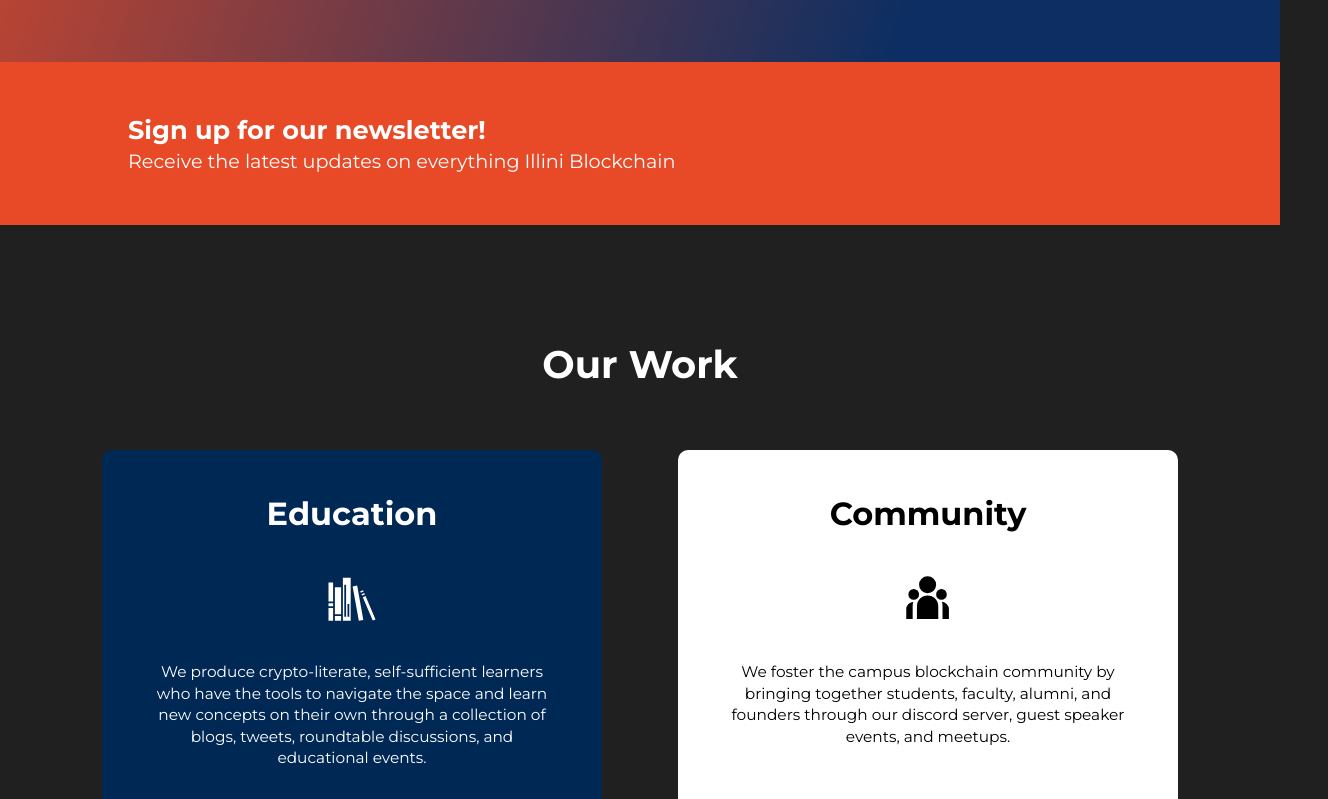
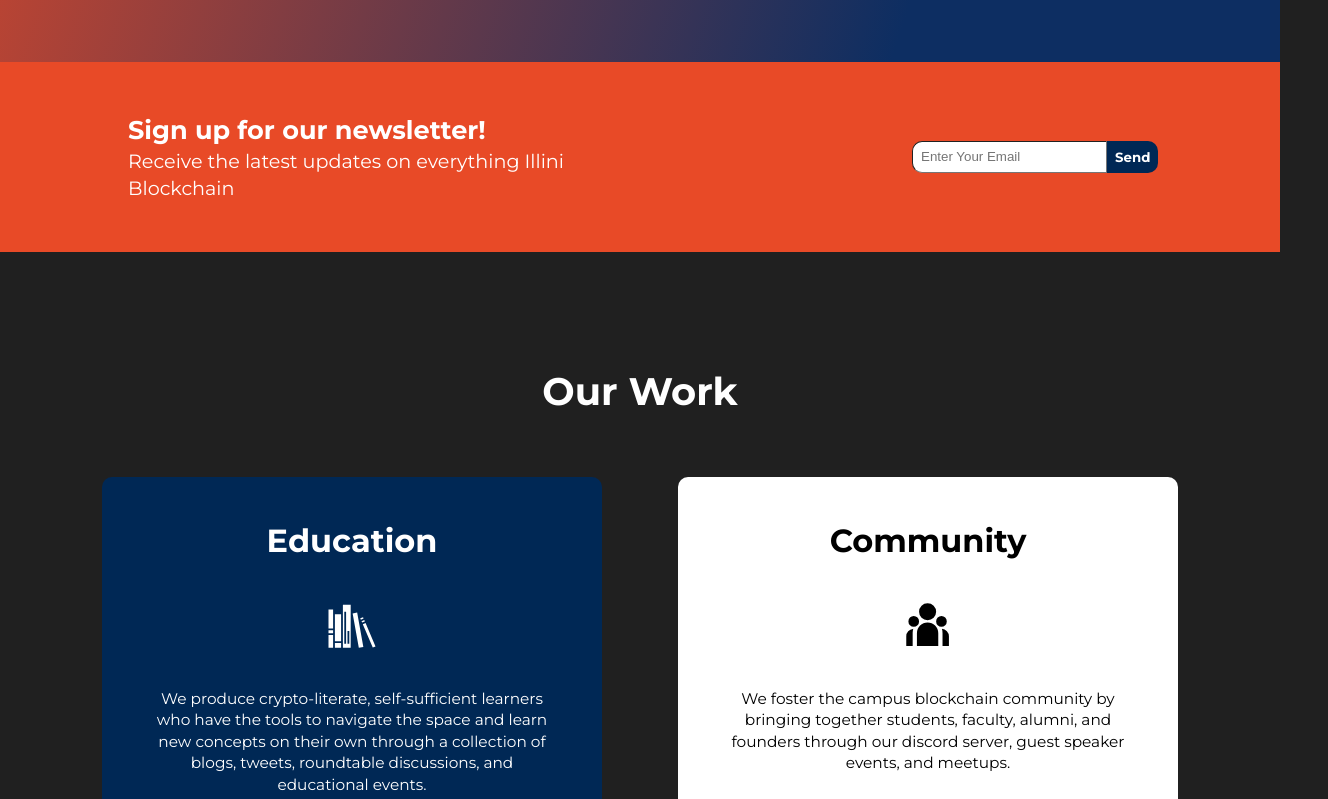
Before and after one commit to IlliniBlockchain/website, a Next.js app: page / in a window 1280 px wide. Shown: the part 740-1539 px from the top of the page, 1328 px wide, since content can reach past the window. Built offline with nearby package versions, Linux system fonts and the light colour scheme.

Commit message:
add netlify email form

```diff
--- /dev/null
+++ b/components/EmailForm/FormStyles.js
@@ -0,0 +1,34 @@
+import styled from "styled-components";
+
+const FormInput = styled.input`
+border-width:1px;
+height:100%;
+border-radius: 10px 0 0 10px;
+padding:.5rem;
+
+`
+
+const FormContainer = styled.div`
+margin-right:10%;
+min-width:20%;
+margin-left:10%;
+align-self:center;
+padding:1rem;
+`
+
+const Form = styled.form`
+display:flex;
+height:2rem;
+`
+
+const FormButton = styled.button`
+background-color:var(--navy-blue);
+border-width:0;
+color:white;
+font-family:Montserrat;
+font-weight:bold;
+border-radius: 0 10px 10px 0;
+padding:.5rem;
+align-self:center;
+`
+export {FormInput, FormContainer, Form, FormButton}
--- /dev/null
+++ b/components/EmailForm/index.js
@@ -0,0 +1,82 @@
+import React from 'react'
+import {useState, useEffect} from 'react'
+import { Form, FormInput, FormContainer, FormButton } from './FormStyles'
+
+const EmailForm = () => {
+
+    const [formData, setFormData] = useState({
+        email: '',
+    })
+
+    const handleChange = e => {
+        const { name, value } = e.target
+        setFormData({
+            ...formData,
+            [name]: value
+        })
+    }
+
+    const [errors, setErrors] = useState({})
+    const validate = (formData) => {
+        let formErrors = {}
+        if(!formData.email){
+            formErrors.email = 'Email required'
+        }
+        return formErrors
+    }
+
+    const [isSubmitted, setIsSubmitted] = useState(false)
+
+    const handleSubmit = e => {
+        setErrors(validate(formData))
+        setIsSubmitted(true)
+        e.preventDefault();
+
+    }
+
+    const encode = (data) => {
+        return Object.keys(data)
+            .map(key => encodeURIComponent(key) + '=' + encodeURIComponent(data[key]))
+            .join('&');
+      }
+
+    useEffect(() => {
+        if(Object.keys(errors).length === 0 && isSubmitted){
+
+            fetch('/', {
+                method: 'POST',
+                headers: { 'Content-Type': 'application/x-www-form-urlencoded' },
+                body: encode({ 'form-name': 'contact-form', ...formData })
+            })
+            .then(() => alert('Success!'))
+            .then(() => setIsSubmitted(false))
+            .then(() => setFormData({email: ''}))
+            .catch(error => alert(error))
+        }
+    }, [errors, formData, isSubmitted])
+
+    return (
+        <FormContainer>
+            <Form onSubmit={handleSubmit}>
+                <div className='form-inputs'>
+                    <label htmlFor='email' className='form-label'/>
+                    <FormInput
+                        type='email'
+                        name='email'
+                        id='email'
+                        className='form-input'
+                        placeholder='Enter Your Email'
+                        value={formData.email}
+                        onChange={handleChange}/>
+                    {errors.email && <p>{errors.email}</p>}
+                </div>
+                <FormButton type='submit' className='form-input-btn'>
+                    Send
+                </FormButton>
+            </Form>
+        </FormContainer>
+
+    )
+}
+
+export default EmailForm
--- a/components/home/NewsletterBanner/NewsletterBackground.js
+++ b/components/home/NewsletterBanner/NewsletterBackground.js
@@ -5,6 +5,12 @@ background-color: var(--orange);
 padding: 50px 0;
 top:-5.5rem;
 position:relative;
+display:flex;
+flex-direction:row;
+
+@media only screen and (max-width: 475px) {
+    flex-direction: column;
+  }
 
 `
 
--- a/components/home/NewsletterBanner/NewsletterHeader.js
+++ b/components/home/NewsletterBanner/NewsletterHeader.js
@@ -3,8 +3,11 @@ import styled from 'styled-components'
 const NewsletterHeader = styled.h2`
 font-size: 2vmax;
 margin: 0;
-max-width:70%;
-
+width:60%;
+@media only screen and (max-width: 475px) {
+    width:80%;
+    text-align:center;
+  }
 `
 
 export default NewsletterHeader
--- a/components/home/NewsletterBanner/NewsletterSubheader.js
+++ b/components/home/NewsletterBanner/NewsletterSubheader.js
@@ -4,7 +4,10 @@ const NewsletterSubheader = styled.h3`
 font-size: 1.5vmax;
 margin: 0;
 font-weight: normal;
-max-width:70%;
+width:80%;
+@media only screen and (max-width: 475px) {
+    text-align:center;
+  }
 
 `
 
--- a/components/home/NewsletterBanner/index.js
+++ b/components/home/NewsletterBanner/index.js
@@ -3,7 +3,7 @@ import NewsletterHeader from './NewsletterHeader'
 import NewsletterSubheader from './NewsletterSubheader'
 import NewsletterContainer from './NewsletterContainer'
 import NewsletterBackground from './NewsletterBackground'
-
+import EmailForm from '../../EmailForm'
 // const SubscribeButton = styled.button<ButtonComponentProps>`
 //   padding: 5px 12px;
 //   color: white;
@@ -16,13 +16,17 @@ import NewsletterBackground from './NewsletterBackground'
 //   cursor: pointer;
 // `;
 
-const NewsletterBanner = () => (
+const NewsletterBanner = () => {
+
+  return (
   <NewsletterBackground>
     <NewsletterContainer>
-      <NewsletterHeader>Sign up for our newsletter!</NewsletterHeader>
-      <NewsletterSubheader>Receive the latest updates on everything Illini Blockchain</NewsletterSubheader>
+        <NewsletterHeader>Sign up for our newsletter!</NewsletterHeader>
+        <NewsletterSubheader>Receive the latest updates on everything Illini Blockchain</NewsletterSubheader>
     </NewsletterContainer>
+    <EmailForm/>
   </NewsletterBackground>
-)
+  )
+}
 
 export default NewsletterBanner
--- a/components/home/PillarCard/PillarStyles.js
+++ b/components/home/PillarCard/PillarStyles.js
@@ -36,6 +36,8 @@ background:var(--background-color);
 color:white;
 font-weight:bold;
 margin-top:auto;
+font-family:Montserrat;
+
 `
 
 
--- a/components/home/PillarCard/index.js
+++ b/components/home/PillarCard/index.js
@@ -3,6 +3,7 @@ import {PillarTitle, PillarDescription, PillarCardContainer, PillarButton} from
 import Link from 'next/link'
 
 const PillarCard = ({ title, description, pillar, icon, cta, link }) => (
+
   <PillarCardContainer
     style={{
 			backgroundColor: (pillar === 'education') ? 'var(--navy-blue)' : (pillar === 'community') ? 'var(--white)' : 'var(--orange)',
```
